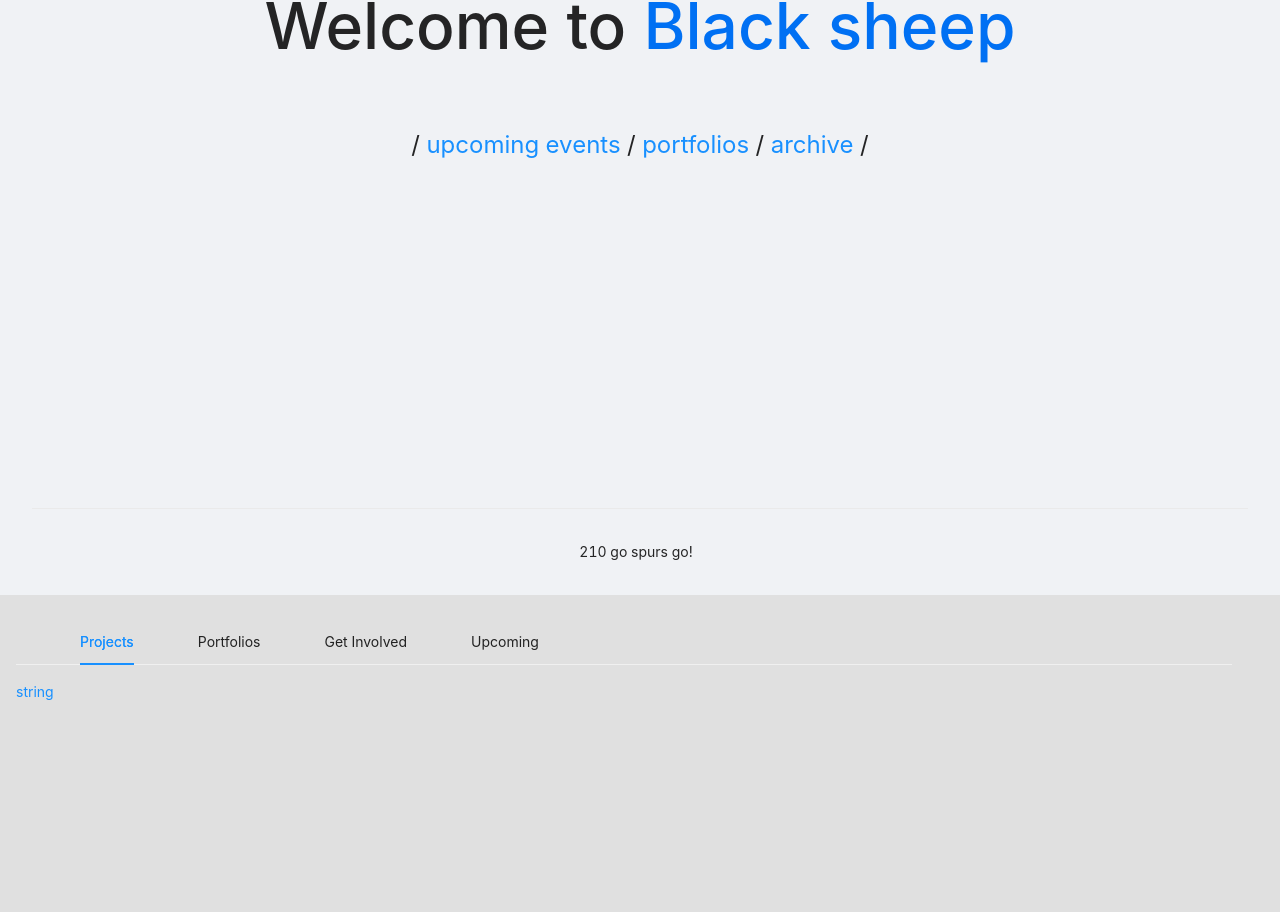
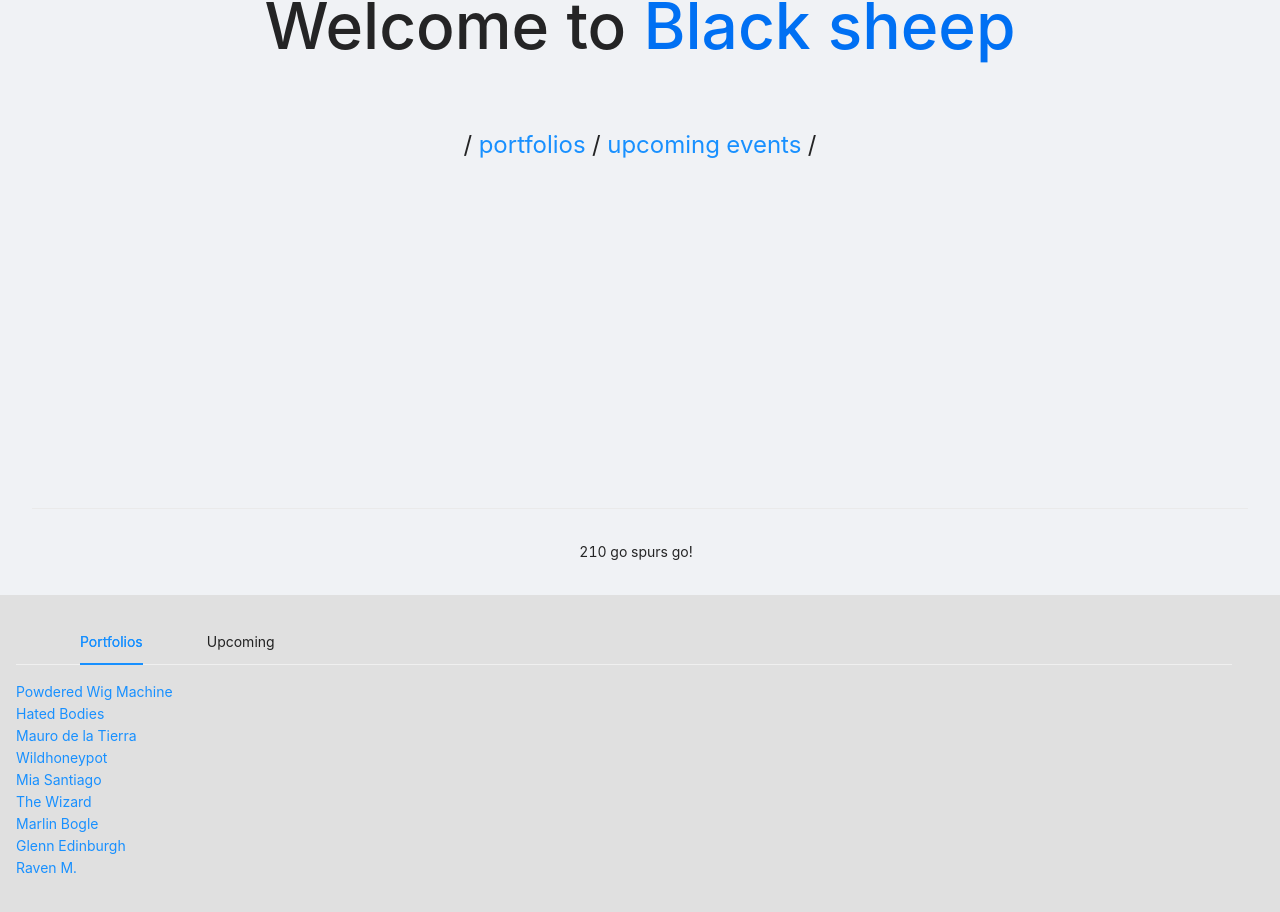
Before and after one commit to Gledinburgh/Seed, a Next.js app: page / in a window 1280 px wide. Shown: the part 356-1268 px from the top of the page. Built offline with nearby package versions, Linux system fonts and the light colour scheme; a web font is replaced by a local one.

Commit message:
updated style sheet

```diff
--- a/data/siteMap.ts
+++ b/data/siteMap.ts
@@ -26,35 +26,35 @@ export const siteMap: ISiteLocation[] = [
       },
     ]
   },
-  {
-    "title": "Projects",
-    "href": "/Archive",
-    "links": [
-      {
-        "service": "string",
-        "link": "'string'",
-        "text": 'string',
-        "alt": 'string',
-      },
-    ]
-  },
+  // {
+  //   "title": "Projects",
+  //   "href": "/Archive",
+  //   "links": [
+  //     {
+  //       "service": "string",
+  //       "link": "'string'",
+  //       "text": 'string',
+  //       "alt": 'string',
+  //     },
+  //   ]
+  // },
   {
     "title": "Portfolios",
     "href": "/Members",
     "links": portfolios
   },
-  {
-    "title": "Get Involved",
-    "href": "/GetInvolved",
-    "links": [
-      {
-        "service": "string",
-        "link": "'string'",
-        "text": 'string',
-        "alt": 'string',
-      },
-    ]
-  },
+  // {
+  //   "title": "Get Involved",
+  //   "href": "/GetInvolved",
+  //   "links": [
+  //     {
+  //       "service": "string",
+  //       "link": "'string'",
+  //       "text": 'string',
+  //       "alt": 'string',
+  //     },
+  //   ]
+  // },
   {
     "title": "Upcoming",
     "href": "/UpComing",
--- a/pages/index.js
+++ b/pages/index.js
@@ -35,19 +35,18 @@ export default function Home() {
 
         <p className={styles.description}>
           /
-          <Link href="UpComming">
+          <Link href="Members">
+            <a> portfolios </a>
+          </Link>
+          /
+          <Link href="UpComing">
             <a> upcoming events </a>
           </Link>
           /
-          <Link href="Members">
-            <a> portfolios </a>
+          {/* <Link href="Archive">
+            <a> archive </a>
           </Link>
-
-
-          /
-          <Link href="Archive">
-            <a> archive </a>
-          </Link>/
+          / */}
         </p>
 
         <div className={styles.grid}>
```
Also changed, not shown: pages/UpComing.tsx (+19 -20 lines), pages/GetInvolved.tsx (renamed from pages/GetInvolved.js).
